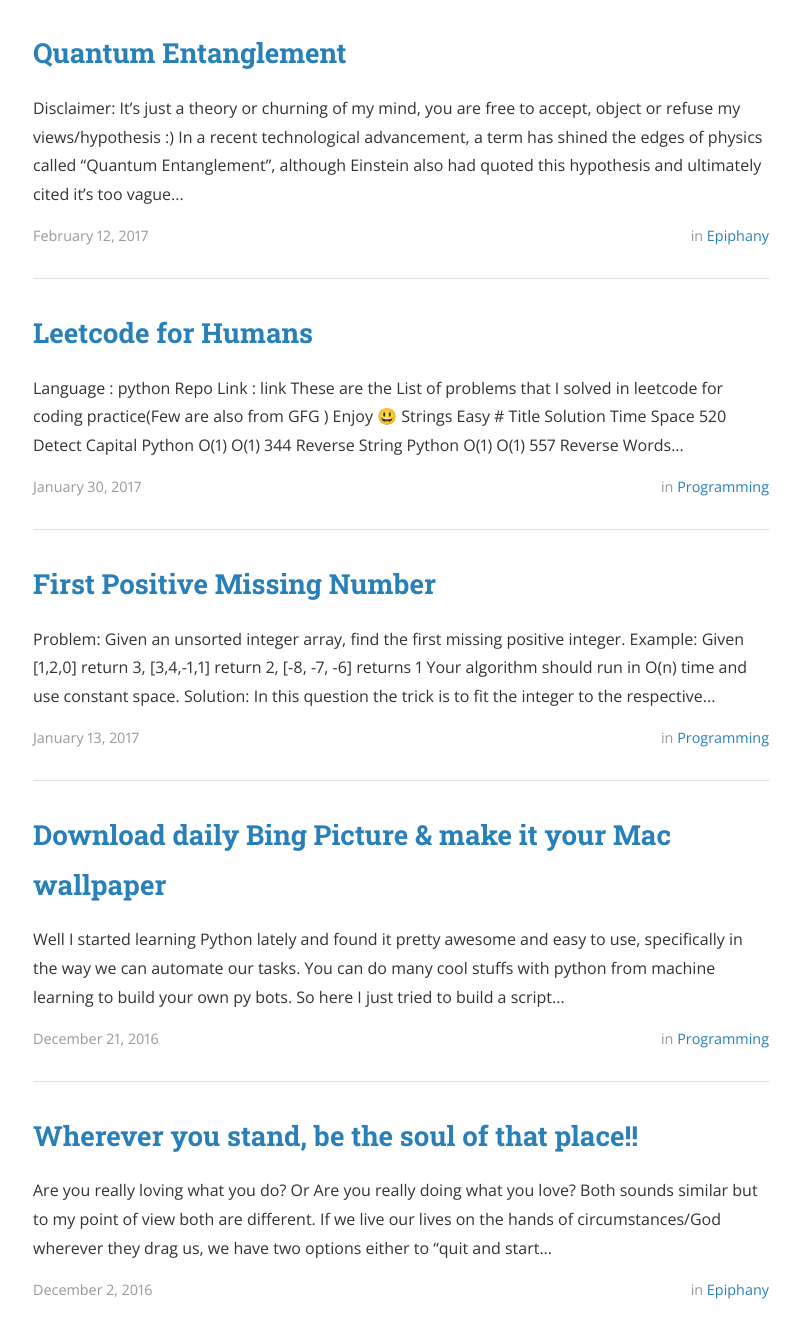
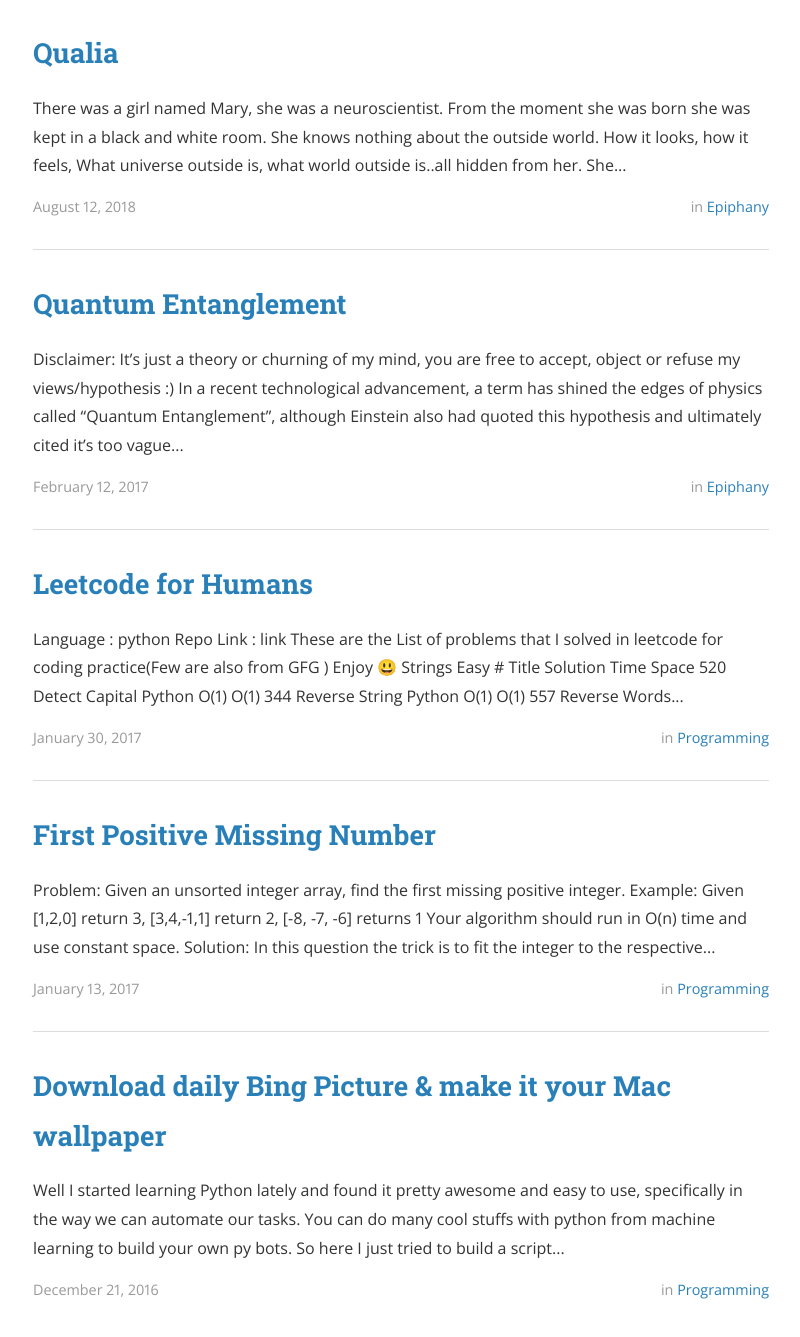
Before and after one commit to Gaurav-Pande/gaurav-pande.github.io, a Jekyll site: the page built from index.html, in a window 1280 px wide and 1400 px high, scrolled down 444 px, cut to the strip 63-1400 px from the top of the window. Shown: the whole strip, without its empty margins (239-1039 px from the left). Built offline with Jekyll 4.4.1, drawn with Linux system fonts in a browser that asks for light colours; nearby versions of some CDN libraries; the list of posts is cut into pages by our own code; a style sheet for code colours, icons or effects is not loaded; part of the change alters nothing that is shown.

Commit message:
Update 2018-03-24-qualia.md

```diff
--- a/_posts/2018-03-24-qualia.md
+++ b/_posts/2018-03-24-qualia.md
@@ -1,98 +1,30 @@
 ---
-published: false
+published: true
 layout: post
-date: 2018-03-24T08:43:59.000Z
+date: 2018-08-12T08:43:59.000Z
 author: Gaurav Pande
 categories: Epiphany
-cover: /assets/cosmos.jpg
+cover: /assets/qualia.jpg
+title: Qualia
 ---
 
-## Qualia
-
-This is an interesting excerpt that I saw in one of the TED videos. It is called Maria's Experiment.
-
-Imagine a brilliant neuroscientist named Mary.
-Mary lives in a black and white room,
-she only reads black and white books,
-and her screens only display black and white.
-But even though she has never seen color, Mary is an expert in color vision
-and knows everything ever discovered about its physics and biology.
-She knows how different wavelengths of light
-stimulate three types of cone cells in the retina,
-and she knows how electrical signals
-travel down the optic nerve into the brain.
-There, they create patterns of neural activity
-that correspond to the millions of colors most humans can distinguish.
-Now imagine that one day,
-Mary's black and white screen malfunctions
-and an apple appears in color.
-For the first time,
-she can experience something that she's known about for years.
-Does she learn anything new?
+**T**here was a girl named Mary, she was a neuroscientist. From the moment she was born she was kept in a black and white room. She knows nothing about the outside world. How it looks, how it
+feels, What universe outside is, what world outside is..all hidden from her. She can only reads black and white books, and her screens only display black and white. But she was a brilliant girl, even though she has never seen any color in her life, she was an expert in color vision. She knows everything ever discovered about its physics and biology. She knows how different color of light have different wavelength and how an object reflects the color of its own and absorb the rest of the component of light. She knows how different wavelength of light stimulates three different types of cone cells in the retina, and how electrical signals travel down the optic nerve and then into the brain. They create a pattern of neural activity in the brain that corresponds to the millions of colors most humans can distinguish. She knows everything one can know about colors.
 
 
-Is there anything about perceiving color that wasn't captured in all her knowledge?
-Philosopher Frank Jackson proposed this thought experiment,
-called Mary's room, in 1982.
-He argued that if Mary already knew all the physical facts about color vision,
-and experiencing color still teaches her something new,
-then mental states, like color perception,
-can't be completely described by physical facts.
-The Mary's room thought experiment
-describes what philosophers call the knowledge argument,
-that there are non-physical properties and knowledge
-which can only be discovered through conscious experience.
-The knowledge argument contradicts the theory of physicalism,
-which says that everything, including mental states,
-has a physical explanation.
-To most people hearing Mary's story,
-it seems intuitively obvious that actually seeing color
-will be totally different than learning about it.
-Therefore, there must be some quality of color vision
-that transcends its physical description.
-The knowledge argument isn't just about color vision.
-Mary's room uses color vision to represent conscious experience.
-If physical science can't entirely explain color vision,
-then maybe it can't entirely explain other conscious experiences either.
-For instance, we could know every physical detail
-about the structure and function of someone else's brain,
-but still not understand what it feels like to be that person.
-These ineffable experiences have properties called qualia,
-subjective qualities that you can't accurately describe or measure.
-Qualia are unique to the person experiencing them,
-like having an itch,
-being in love,
-or feeling bored.
+But, One late afternoon in Mary's room, her black and white screen starts malfunctioning and suddenly out of nowhere a colored red apple appears on the screen. For the first time since she was born, she saw a colorful object. For the first time, she can experience something that she has known about for years. A red apple on the screen!! How does she feel?  What does she learn from this incident?
 
 
+This is a very famous thought experiment popularly known as Mary's room thought experiment or the Knowledge experiment(you can read about it in here : [link](https://en.wikipedia.org/wiki/Knowledge_argument)). Now in this thought experiment is there anything that Mary doesn't know about the perception of color that her knowledge didn't capture. Is there a difference in all her life learning about colors and her first encounter with color. Well, it is argued by many philosophers that if Mary already knew all the physical facts about color vision, and experiencing color still teaches her something new, then mental state, like color perception, can't be completely described by physical facts.
 
-Physical facts can't completely explain mental states like this.
-Philosophers interested in artificial intelligence
-have used the knowledge argument
-to theorize that recreating a physical state
-won't necessarily recreate a corresponding mental state.
-In other words,
-building a computer which mimicked the function of every single neuron
-of the human brain
-won't necessarily create a conscious computerized brain.
-Not all philosophers agree that the Mary's room experiment is useful.
-Some argue that her extensive knowledge of color vision
-would have allowed her to create the same mental state
-produced by actually seeing the color.
-The screen malfunction wouldn't show her anything new.
-Others say that her knowledge was never complete in the first place
-because it was based only on those physical facts
-that can be conveyed in words.
-Years after he proposed it,
-Jackson actually reversed his own stance on his thought experiment.
-He decided that even Mary's experience of seeing red
-still does correspond to a measurable physical event in the brain,
-not unknowable qualia beyond physical explanation.
-But there still isn't a definitive answer
-to the question of whether Mary would learn anything new
-when she sees the apple.
-Could it be that there are fundamental limits to what we can know
-about something we can't experience?
-And would this mean there are certain aspects of the universe
-that lie permanently beyond our comprehension?
-Or will science and philosophy allow us to overcome our mind's limitations?
+
+This knowledge argument is very interesting and intriguing, and I am pretty much convinced with it. I believe there are things, non-physical properties, and knowledge which can only be discovered through conscious experience. No matter how hard you teach a blind person about the beauty and physicality of this world around him, the reality can only transcend through him by some sort of conscious experience. To most people hearing Mary's story, it seems intuitively obvious that actually seeing color will be totally different than learning about it. Therefore, there must be some quality of color vision that transcends its physical description.
+
+
+I believe that if physical science can't explain the color vision than maybe it can't entirely explain other conscience experiences either. You can tell all the stories and facts about how a person is feeling, how his/her brain is functioning and behaving, but you can never still understand what it feels to be like that person! You can be told the stories or movies about what love is and how does it feel to be loved and to love. But you can never feel satisfied until you experience it to yourself. These ineffable experiences have properties called qualia, subjective qualities that you can't accurately describe or learn. Qualia is a unique individual experience which makes you a completely unique conscience person.
+
+
+And I think this applies to all the divine experiences to all the divine people in the world. The experience or the realization of god to Swami Vivekananda in his meditative state is a Qualia. The experience of Sadh Guru of Lord Shiva is a Qualia. The realization of God to buddha is a Qualia. I cannot feel the same as he, I can read hundreds of books and lectures but until that experience become a part of me. I can only follow or enjoy the beauty of their writings (and that's what most people does today I guess :) )
+
+
+**N**ote: The views and interpretaions of this experiment are my own. You are free to accept or to refuse or to share :)
```
